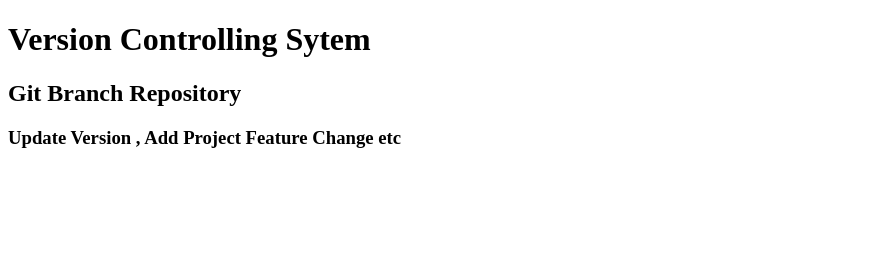
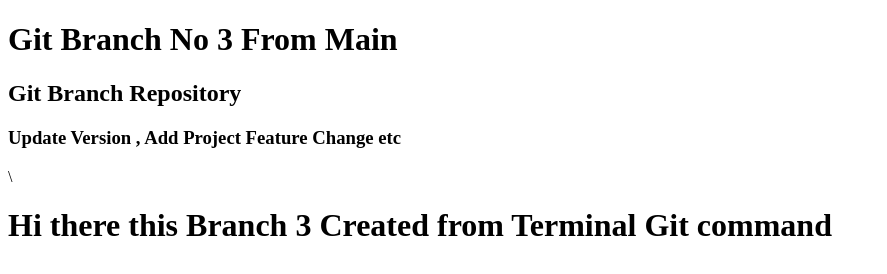
Before and after one commit to czmahi/git-branch, a plain HTML site: page index.html in a window 1280 px wide. Shown: the whole page, without its empty margins (0-887 px from the left). Drawn offline with Linux system fonts and the light colour scheme.

Commit message:
Version Updated 3 - Branch 3

```diff
--- a/index.html
+++ b/index.html
@@ -7,8 +7,9 @@
     <title>Git Branch , Version Controlling , Repository</title>
 </head>
 <body>
-    <h1>Version Controlling Sytem</h1>
+    <h1>Git Branch No 3 From Main</h1>
     <h2>Git Branch Repository</h2>
-    <h3>Update Version , Add Project Feature Change etc</h3>
+    <h3>Update Version , Add Project Feature Change etc</h3>\
+    <h1>Hi there this Branch 3 Created from Terminal Git command</h1>
 </body>
 </html>
```
